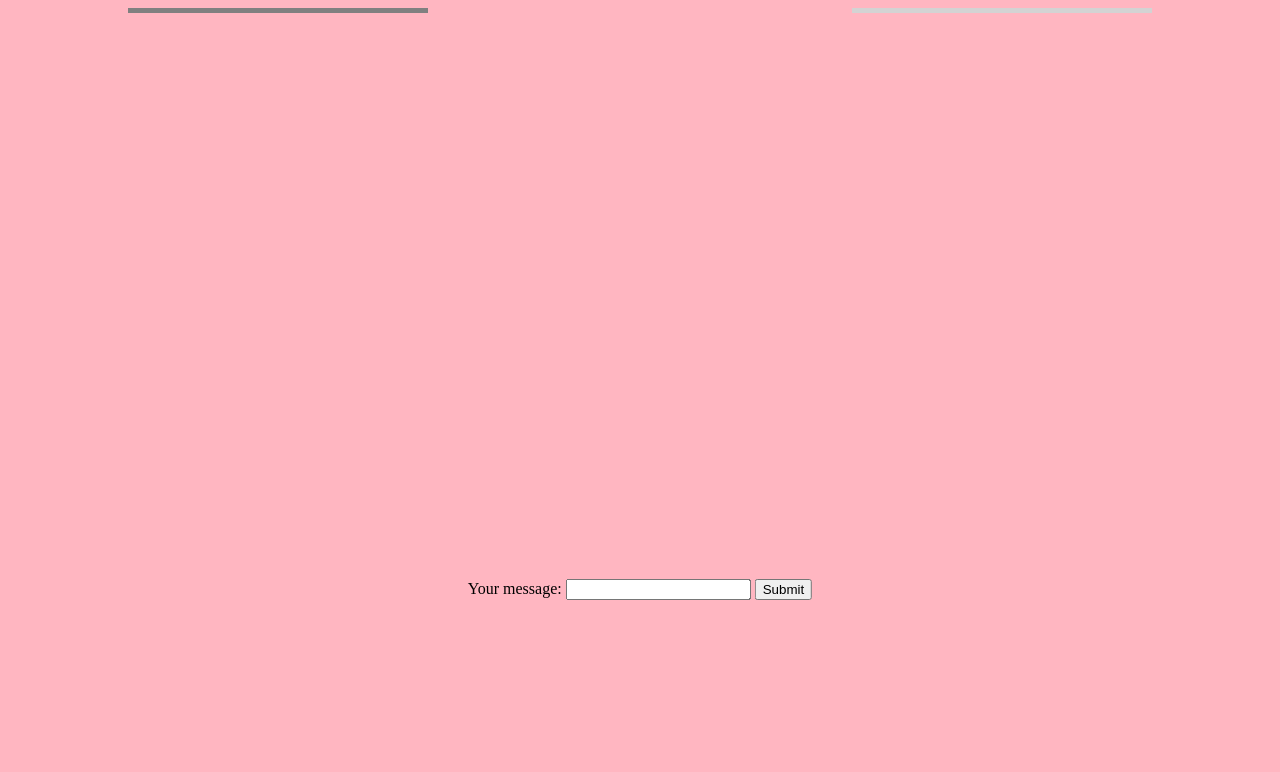
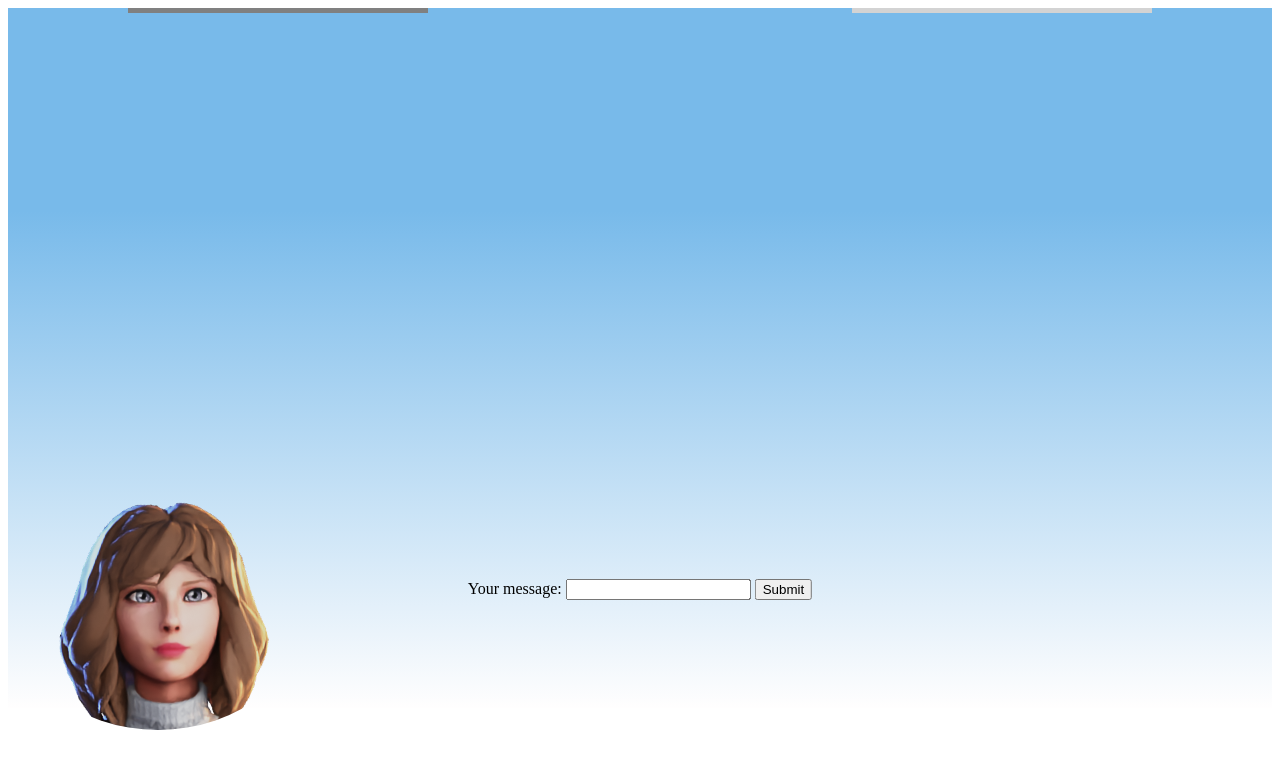
Before and after one commit to willazheng24/Chatbot-Project, a website: page botTemplate/public/index.html in a window 1280 px wide. Drawn offline with Linux system fonts and the light colour scheme.

Commit message:
Added gradient background and avatar.

```diff
--- a/botTemplate/public/index.html
+++ b/botTemplate/public/index.html
@@ -4,9 +4,30 @@
     <meta charset="UTF-8">
     <meta name="viewport" content="width=device-width, initial-scale=1.0">
     <title>OpenAI Chat</title>
+    <style>
+        #grad {
+            height: 700px;
+            background-color: #78BAEA; /* For browsers that do not support gradients */
+            background-image: linear-gradient(180deg, #78BAEA 20%, #78BAEA 29%, #FFFEFE 100%);
+        }
+
+        .image-cropper {
+            width: 300px;
+            height: 250px;
+            position: absolute;
+            top: 60%;
+
+            overflow: hidden;
+            border-radius: 50%;
+        }
+    </style>
 </head>
 <body>
-    <div style="width: 100%; height: 100%; position: relative; background: linear-gradient(180deg, #78BAEA 11%, #78BAEA 29%, #FFFEFE 100%)"></div>
+    <div class="image-cropper">
+        <img src="avatar.png" alt="Chatbot Avatar">
+    </div>
+
+
     <form style="position: absolute; bottom: 200px; left: 50%; transform: translateX(-50%);" id="chatForm">
         <label for="userInput">Your message:</label>
         <input type="text" id="userInput" name="userInput">
@@ -19,7 +40,7 @@
     <div id="chatBox" style="position:absolute; right: 10%; width: 300px; background-color: lightgrey;">
         <p style="margin-top: 5px; margin-left: 5px; margin-right:5px; margin-bottom:5px" id="chatOutput"></p>
     </div>
-
+    <div id="grad"></div>
     <script src="script.js"></script>
 </body>
 </html>
--- a/botTemplate/public/script.js
+++ b/botTemplate/public/script.js
@@ -13,5 +13,3 @@ document.getElementById('chatForm').addEventListener('submit', async function (e
     const data = await response.json();
     document.getElementById('chatOutput').textContent = data.message;
 });
-
-document.body.style.backgroundColor = 'lightpink';
```
Also changed, not shown: ReadyPlayerMe-Avatar.png (deleted), 1 other file.
